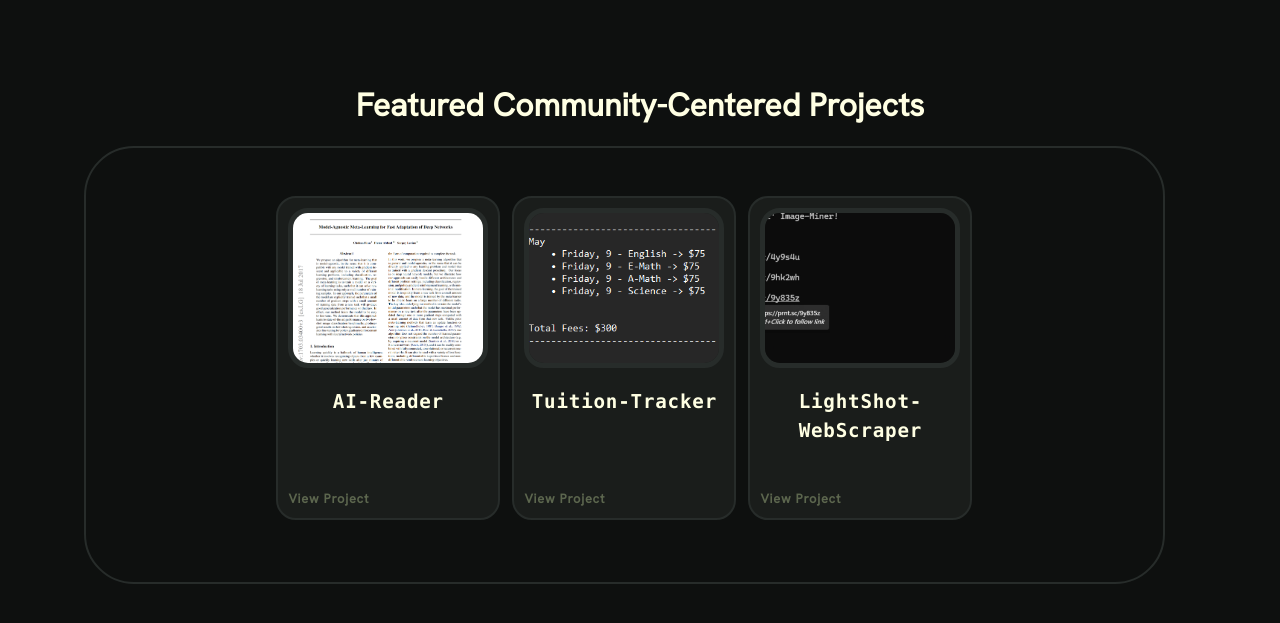
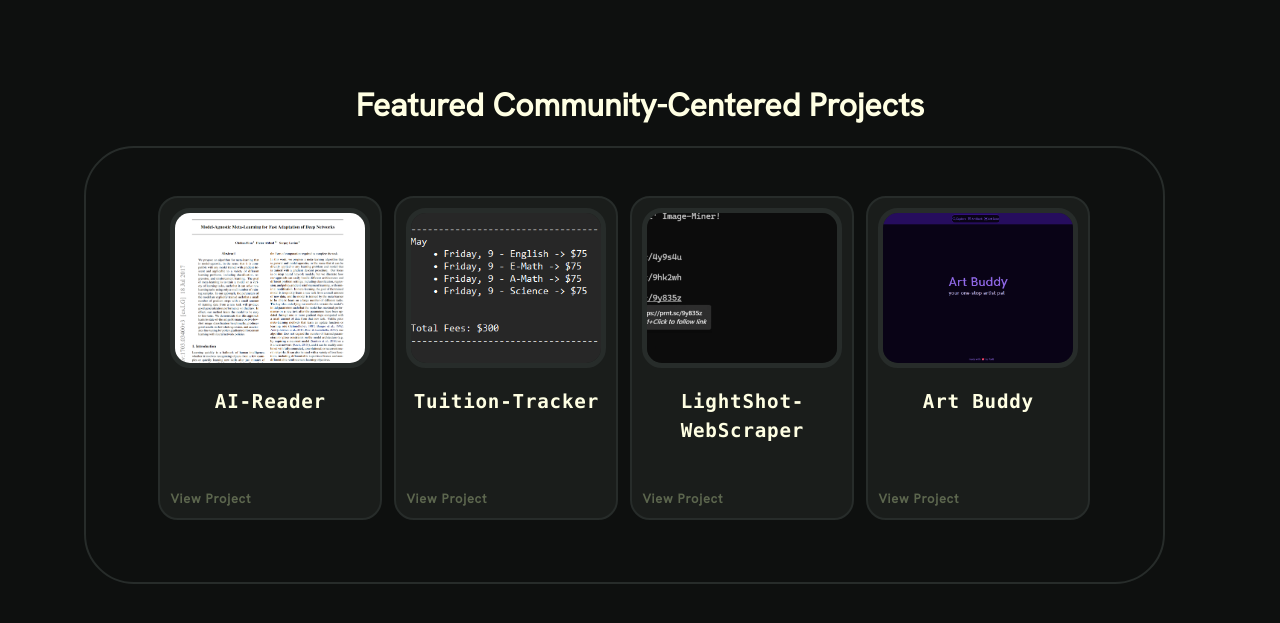
Before and after one commit to RafilAlam/Flask-Portfolio, a Flask app: page /share in a window 1280 px wide. Shown: the part 78-701 px from the top of the page. Run offline with Flask 3, Linux system fonts and the light colour scheme.

Commit message:
Added Art Buddy
Added to shares.html

```diff
--- a/templates/share.html
+++ b/templates/share.html
@@ -42,6 +42,11 @@
                             <p class="cardcontent-l specialtxt">LightShot-WebScraper</p>
                             <p class="cardsubcontent-l">View Project</p>
                         </div>
+                        <div class="profcard-l" onclick="window.open('https://github.com/RafilAlam/ArtBuddy-WebApp', '_blank')">
+                            <img class="cardimg-l" src="static/artbuddy.png">
+                            <p class="cardcontent-l specialtxt">Art Buddy</p>
+                            <p class="cardsubcontent-l">View Project</p>
+                        </div>
                     </div>
                 </div>
             </div>
```
Also changed, not shown: static/artbuddy.png (added).
